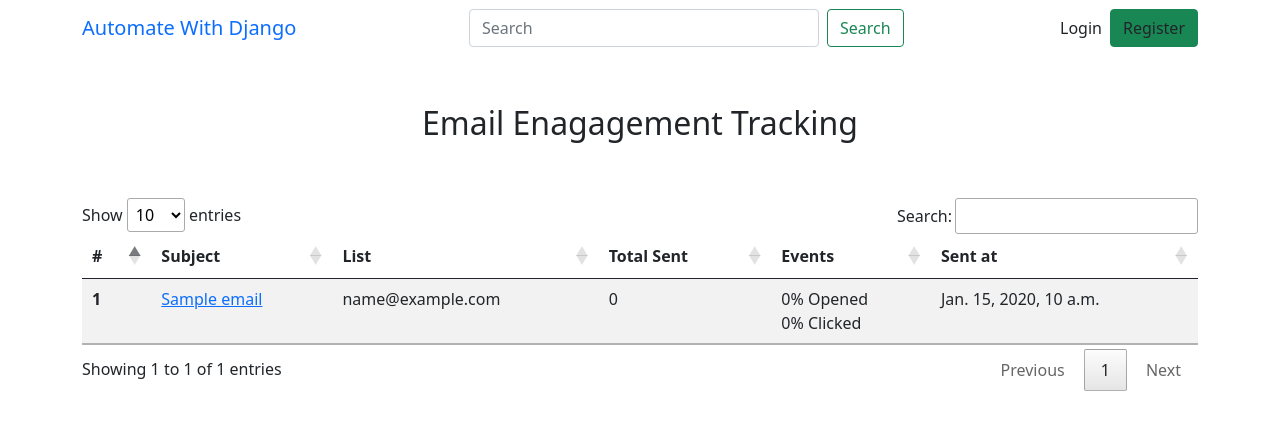
After one commit to shrey1010/automate-with-django, a Django app: template templates/emails/track_dashboard.html in a window 1280 px wide. The commit adds this page. Shown: the top 430 px of the page. Run offline with Django 3.2, Linux system fonts and the light colour scheme; the template is opened without the code that fills it: most values are stand-ins (such as "Sample title", 1, 10 or a date in 2020); some libraries are stand-ins or nearby versions.

Commit message:
email tracking structure

```diff
--- a/awd_main/static/js/custom.js
+++ b/awd_main/static/js/custom.js
@@ -1,3 +1,7 @@
 setTimeout(function(){
     $('#messages').fadeOut('slow')
 }, 5000);
+
+$(document).ready(function() {
+    $('#myTables').DataTable();
+})
--- a/emails/admin.py
+++ b/emails/admin.py
@@ -1,8 +1,9 @@
 from django.contrib import admin
-from .models import List,Subscriber,Email
+from .models import List,Subscriber,Email,EmailTracking
 # Register your models here.
 
 
 admin.site.register(List)
 admin.site.register(Subscriber)
 admin.site.register(Email)
+admin.site.register(EmailTracking)
--- a/emails/urls.py
+++ b/emails/urls.py
@@ -4,4 +4,9 @@ from . import views
 
 urlpatterns = [
     path("send-email/", views.send_email, name='send_email'),
+    path("track/click/<unique_id>/", views.track_click, name='track_click'),
+    path("track/open/<unique_id>/", views.track_open, name='track_open'),
+    path("track/dashboard/", views.track_dashboard, name='track_dashboard'),
+    path("track/stats/<int:pk>", views.track_stats, name='track_stats'),
+
 ]
--- a/templates/base.html
+++ b/templates/base.html
@@ -13,8 +13,10 @@
     <script src="{% static 'js/custom.js' %}"></script>
     <script type="text/javascript" src="{% static 'ckeditor/ckeditor-init.js' %}"></script>
     <script type="text/javascript" src="{% static 'ckeditor/ckeditor/ckeditor.js' %}"></script>
+    <link href="//cdn.datatables.net/1.13.6/css/jquery.dataTables.min.css" rel="stylesheet">
+	  <script src="//cdn.datatables.net/1.13.6/js/jquery.dataTables.min.js"></script>
 
-    <title>Automate Wit Django</title>
+    <title>Automate With Django</title>
     <style>
       .form-group{
         padding: 15px !important;
--- /dev/null
+++ b/templates/emails/track_dashboard.html
@@ -0,0 +1,35 @@
+{% extends 'base.html' %}
+
+{% block content %}
+
+<div class="container">
+    <h2 class="text-center p-5">Email Enagagement Tracking</h2>
+    <table class="table table-striped table-hover" id="myTables">
+        <thead>
+            <tr>
+            <th scope="col">#</th>
+            <th scope="col">Subject</th>
+            <th scope="col">List</th>
+            <th scope="col">Total Sent</th>
+            <th scope="col">Events</th>
+            <th scope="col">Sent at</th>
+            </tr>
+        </thead>
+        <tbody>
+            {% for email in emails %}
+            <tr>
+            <th scope="row">{{forloop.counter}}</th>
+            <td><a href="{% url 'track_stats' email.id %}">{{email.subject}}</a></td>
+            <td>{{ email.email_list }}</td>
+            <td>0</td>
+            <td>
+                <div>0% Opened</div>
+                <div>0% Clicked</div>
+            </td>
+            <td>{{ email.sent_at }}</td>
+            </tr>
+            {% endfor %}
+        </tbody>
+    </table>
+</div>
+{% endblock %}
--- a/templates/home.html
+++ b/templates/home.html
@@ -50,7 +50,7 @@
     <div class="row pt-5">
         <!-- Email Tracking -->
         <div class="col-md-4">
-            <a href="#" class="text-decoration-none text-dark">
+            <a href="{% url 'track_dashboard' %}" class="text-decoration-none text-dark">
                 <div class="card alert-warning shadow">
                     <div class="card-header">
                     <h4>Email Tracking</h4>
```
Also changed, not shown: emails/models.py (+10 -0 lines), emails/views.py (+22 -2 lines), templates/emails/track_stats.html (added, +39 -0 lines), emails/migrations/0004_emailtracking.py (added).
